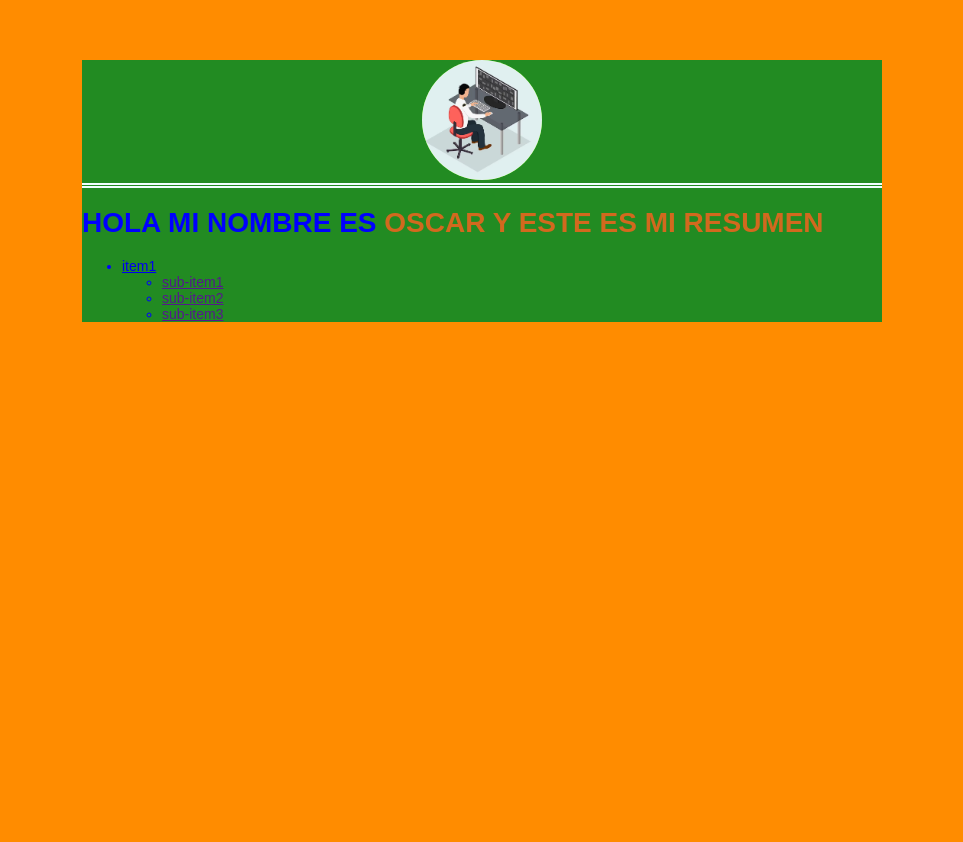
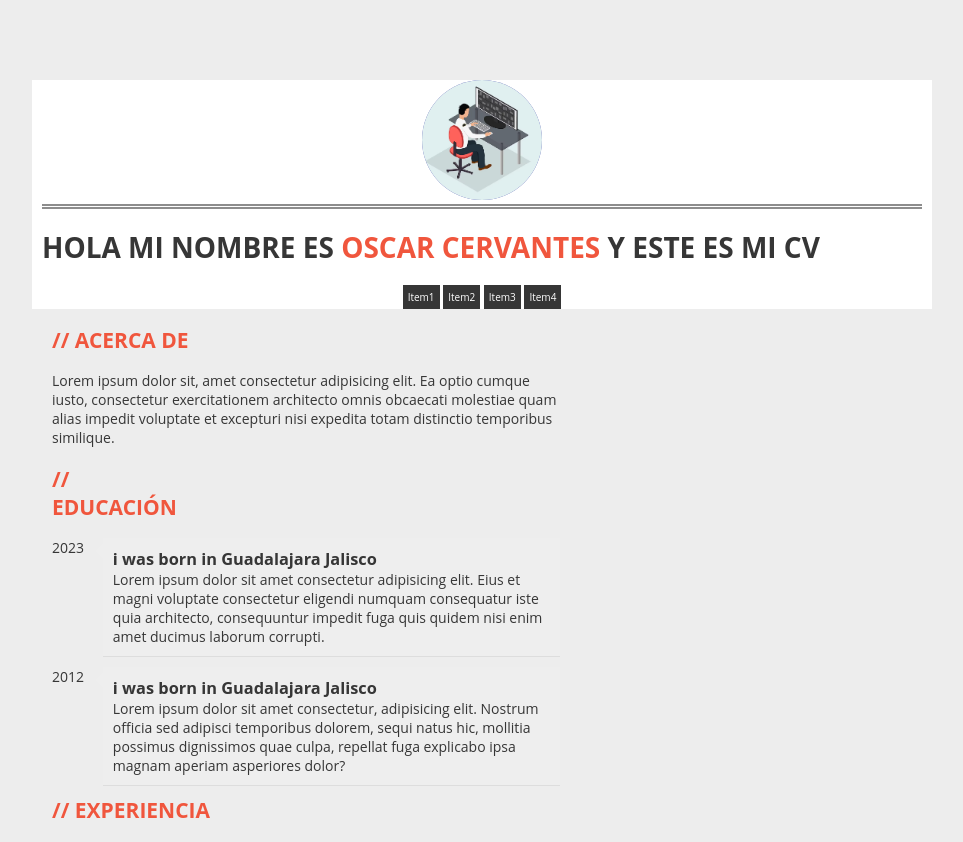
Before and after one commit to oscarcervantesgeneration/repositorio1, a plain HTML site: page intro-web-5/pages/curriculum-vitae.html in a window 1280 px wide. Shown: the whole page, without its empty margins (158-1121 px from the left). Before the commit the page ends 800 px from the top, so only its background shows below. Drawn offline with Linux system fonts and the light colour scheme; files whose address does not match are found by name.

Commit message:
C:/Users/Oscar/generation/ch23/repositorio1/intro-web-5/pages/curriculum-vitae.html

```diff
--- a/intro-web-5/css/styles.css
+++ b/intro-web-5/css/styles.css
@@ -1,39 +1,40 @@
 body{
-   font-family: Arial, Helvetica, sans-serif;
-   font-weight: 400;
-   font-size: 14px;
-   color: blue;
-   background: darkorange;
+    font-family: 'Open sans', Arial, Tahoma; /*CSS property specifies a prioritized list of one or more font family names and/or generic family names for the selected element. */
+    font-weight: 400;
+    font-size: 14px;
+    color: #363636;
+    background: #ededed;
 }
 
 
-/* header*/
+/* HEADER*/
 h1{
     text-transform: uppercase;
+
 }
 
 h1 span{
-    color: chocolate;
+    color: #f0563d;
 }
 
 #photo-header{
     text-align: center;
-    border-bottom-color: azure;
+    border-bottom-color: #8d8d8d;
     border-bottom-width: 5px;
     border-bottom-style: double;
 }
 
 #photo img{
-background-color: chartreuse;
-width: 120px;
-height: 120px;
-border-radius: 50%;
+    background-color: #3f43aa;
+    width: 120px;
+    height: 120px;
+    border-radius: 50%;
 }
 
 .container{
-    max-width: 800px;
-    background: forestgreen;
-    margin-top: 60px;
+    max-width: 900px;
+    background: #ffffff;
+    margin-top: 80px;
     margin-left: auto;
     margin-right: auto;
     margin-bottom: 30px;
@@ -41,21 +42,127 @@ border-radius: 50%;
 
 .menu ul{
     text-align: center;
-    margin: auto;padding: 0%;
-    list-style-type: none;
+    margin: auto;
+    padding: 0%;
+    list-style-type:none;
 }
-
 .menu ul li{
-    display: inline-block
-    position: relative
+    display: inline-block;
+    position: relative;
 }
-
-menu ul li a{
-
-    background: crimson;
-    color: beige;
+.menu ul li a {
+    background: #363636;
+    color: #ffffff;
     font-size: 10px;
     text-decoration: none;
     display: block;
-    padding: 3px;
+    padding: 5px;
 }
+
+/* La propiedad position de CSS especifica cómo un elemento es
+posicionado en el documento. Las propiedades top, right, bottom,
+y left determinan la ubicación final de los elementos posicionados. */
+
+
+.menu ul li ul{
+    position:absolute;
+    top: 25px;
+    left: 0;
+    list-style-type: none;
+    display: none;
+    height: auto;
+}
+
+.menu ul li:hover ul{
+    display: block;
+}
+.menu ul li ul li{
+    display: block;
+    width: 60px;
+    height: 20px;
+    margin: 0;
+    text-align: left;
+    font-size: 14px;
+}
+
+/* fin de header */
+h2 {
+    color:#f0563d;
+    text-transform: uppercase;
+}
+ h2::before{
+    content: "//  ";
+ }
+
+  .clearfix:before{
+    display: table;
+    line-height: 1;
+    content: "";
+ }
+
+
+
+
+
+
+
+ .pull-left{
+    float:left
+ }
+
+ .row{
+    padding-left: 10px;
+    padding-right: 10px;
+ }
+.col-60{
+    width: 60%;
+}
+
+.col-10{
+    width: 10%;
+}
+
+.col-40{
+    width: 40%;
+}
+
+
+.col-90{
+    width: 90%;
+}
+
+
+
+/***************/
+
+.education ul{
+    list-style: none;
+    margin:0;
+    padding: 0;
+}
+    .education .year {
+        font-size: 1.1em;
+        font-weight: bold;
+    }
+
+    .education .description {
+        background: #EEEEEE;
+        border-bottom: 1px solid #DDDDDD;
+        padding: 10px;
+        margin-bottom: 10px;
+        position: relative;
+        box-sizing: border-box;
+    }
+
+    .education .description h3, .education .description p{
+        margin-top: 0;
+        margin-bottom: 0;
+    }
+    .education .description p::after {
+        content: "";
+        position: absolute;
+        border: 8px solid transparent ;
+        border-right: 8px solid #EEEEEE ;
+        top: 5px;
+        left: -16px;
+    }
--- a/intro-web-5/pages/curriculum-vitae.html
+++ b/intro-web-5/pages/curriculum-vitae.html
@@ -5,46 +5,126 @@
     <meta http-equiv="X-UA-Compatible" content="IE=edge">
     <meta name="viewport" content="width=device-width, initial-scale=1.0">
     <title>Curriculum vitae : : Oscar Cervantes</title>
-    <link rel="stylesheet" href="C:\Users\Oscar\generation\ch23\intro-web-5\css\styles.css">
+    <link rel="stylesheet" href="../css/styles.css">
 </head>
 <body>
   <div class="container">
-    <header>
-      <div id="photo-header"  >
-      <div id="photo">
-        <img src="../images/guardia-seguridad-lugar-trabajo-amplio-monitor-camaras-vigilancia-observacion-vigilancia-computadora-funcionamiento-hombre-uniforme-ilustracion-vectorial_259594-242.avif" alt="">
-      </div>
-    </div>
+      <header class="row">
+          <div id="photo-header">
+              <div id="photo">
+                  <img src="../images/guardia-seguridad-lugar-trabajo-amplio-monitor-camaras-vigilancia-observacion-vigilancia-computadora-funcionamiento-hombre-uniforme-ilustracion-vectorial_259594-242.avif" alt="Oscar Cervantes">
+              </div>
+          </div>
+          <h1>Hola mi nombre es <span>Oscar Cervantes </span> y este es mi CV</h1>
+
+          <nav class="menu">
+              <ul>
+                  <li> <a href="">Item1</a>
+                      <ul>
+                          <li><a href="#"> sub-item1 </a></li>
+                          <li> <a href=""> sub-item2 </a> </li>
+                          <li> <a href=""> sub-item3 </a></li>
+                      </ul>
+                  </li>
+
+                  <li><a href="#">Item2</a>
+                      <ul>
+                          <li><a href="">sub-item1</a> </li>
+                          <li><a href="">sub-item2</a> </li>
+                          <li> <a href="">sub-item3</a> </li>
+                          <li> <a href="">sub-item4</a></li>
+
+                      </ul>
+                  </li>
+                  <li><a href="#">Item3</a>
+                      <ul>
+                          <li><a href="">sub-item1</a> </li>
+                          <li><a href="">sub-item2</a> </li>
+                          <li> <a href="">sub-item3</a> </li>
+                          <li> <a href="">sub-item4</a></li>
+
+                      </ul>
+                  </li>
+                  <li><a href="#">Item4</a>
+                      <ul>
+                          <li><a href="">sub-item1</a> </li>
+                          <li><a href="">sub-item2</a> </li>
+                          <li> <a href="">sub-item3</a> </li>
+                          <li> <a href="">sub-item4</a></li>
+
+                      </ul>
+                  </li>
 
 
-<div>
-   <h1>hola mi nombre es <span>oscar y este es mi resumen</span>
-    </h1>
+              </ul>
+          </nav>
+      </header>
+      <!-- fin del header-->
 
-</div>
-<nav>
-<ul>
-  <li> <a href=#>item1</a>
-    <ul>
-      <li> <a href="">sub-item1</a>
-</li>
-<li> <a href=""> sub-item2</a>
+      <!-- *********inicio de section******-->
+      <section class="row clearfix">
+          <div class="pull-left col-60 ">
+              <div class="row">
+                  <article>
+                      <h2>Acerca de</h2>
+                      <p>Lorem ipsum dolor sit, amet consectetur adipisicing elit. Ea optio cumque iusto, consectetur exercitationem architecto omnis obcaecati molestiae quam alias impedit voluptate et excepturi nisi expedita totam distinctio temporibus similique.</p>
+                  </article>
+                  <!-- quitar el div -->
+                  <!-- quitar el div -->
 
-</li>
-<li> <a href=""> sub-item3</a>
+                  <article class="education">
+                      <h2 class="col-10">Educación</h2>
+                      <ul>
+                          <li>
+                              <!-- <div class="containerflex"> -->
 
-</li>
-    </ul>
-  </li>
-</ul>
-</nav>
-    </header>
-    <section>
+                              <div class="pull-left col-10">2023</div>
+                              <div class="pull-left col-90 description">
+                                  <h3>i was born in Guadalajara Jalisco</h3>
+                                  <p>Lorem ipsum dolor sit amet consectetur adipisicing elit. Eius et magni voluptate consectetur eligendi numquam consequatur iste quia architecto, consequuntur impedit fuga quis quidem nisi enim amet ducimus laborum corrupti.</p>
+                              </div>
 
-    </section>
-    <footer>
+                              <!-- </div> -->
+                          </li>
 
-    </footer>
+                          <li>
+                              <!-- <div class="containerflex"> -->
+
+                              <div class="col-10 pull-left">2012</div>
+                              <div class="pull-left col-90 description">
+                                  <h3>i was born in Guadalajara Jalisco</h3>
+                                  <p>Lorem ipsum dolor sit amet consectetur, adipisicing elit. Nostrum officia sed adipisci temporibus dolorem, sequi natus hic, mollitia possimus dignissimos quae culpa, repellat fuga explicabo ipsa magnam aperiam asperiores dolor?</p>
+                              </div>
+
+                              <!-- </div> -->
+                          </li>
+                      </ul>
+                  </article>
+
+                  <!-- /**********************Experiencia*****************************/ -->
+
+                  <article>
+                      <h2>Experiencia</h2>
+                  </article>
+              </div>
+          </div>
+
+
+       <!-- /*****40****/ -->
+
+      </section>
+
+
+
+
+
+
+
+
+      <footer>
+
+      </footer>
   </div>
 </body>
+
 </html>
```
